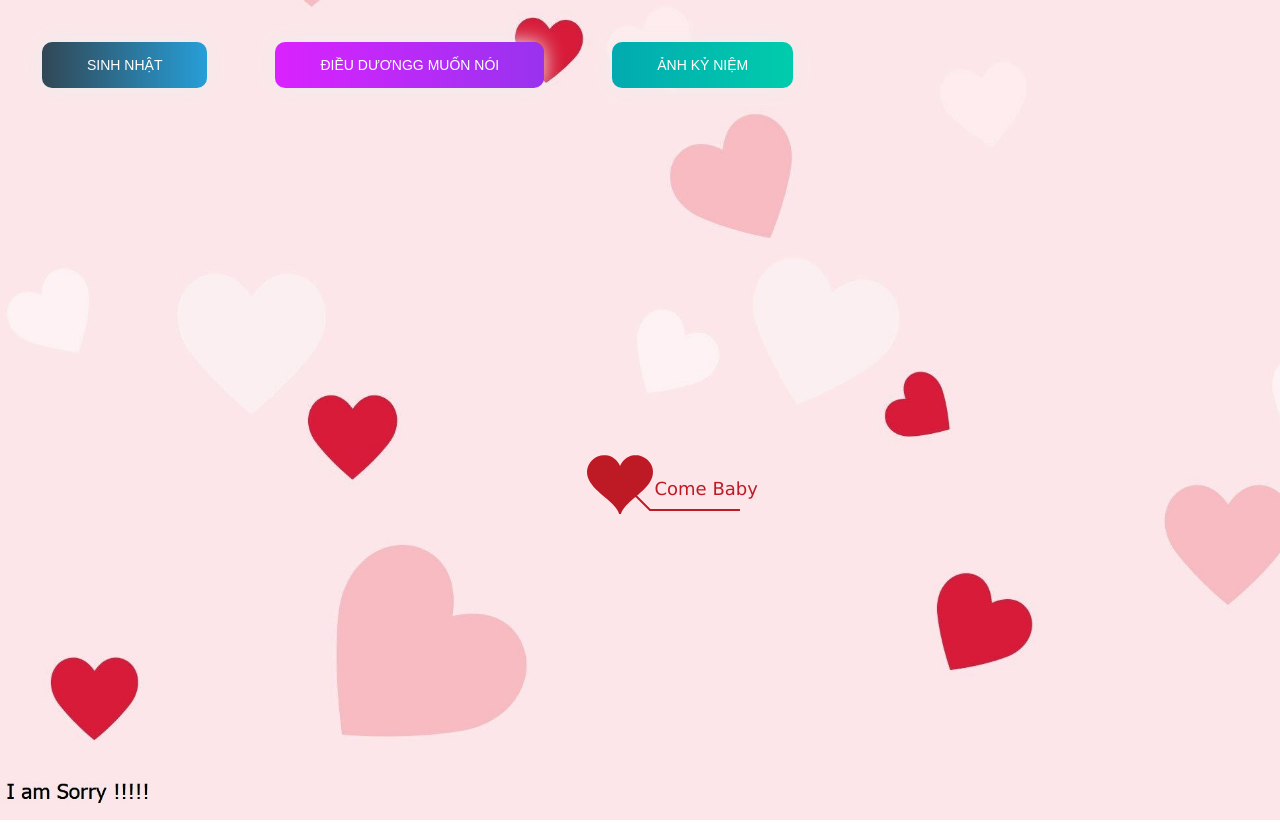
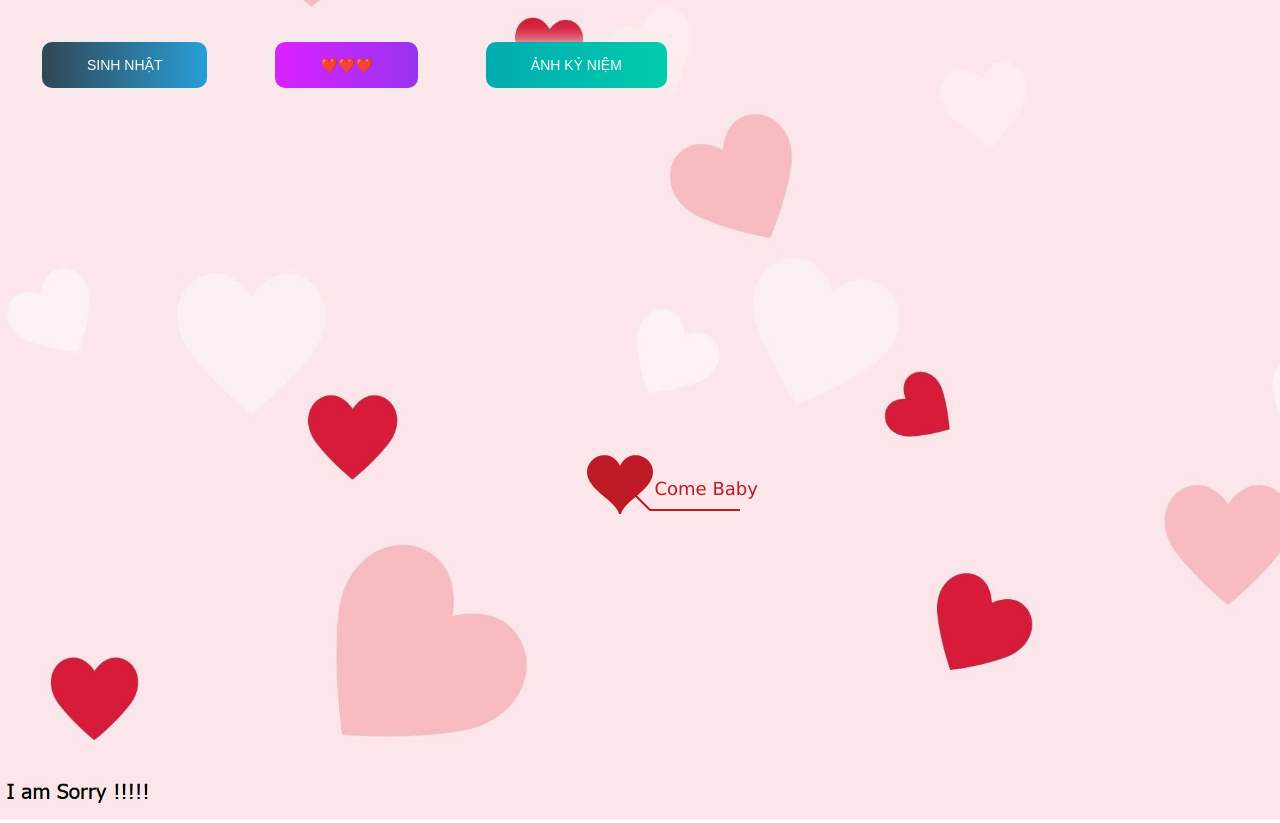
Before and after one commit to VanDuonggg/Happybithday_Haa, a plain HTML site: page timeline.html in a window 1280 px wide. Drawn offline with Linux system fonts and the light colour scheme.

Commit message:
Update timeline.html

```diff
--- a/timeline.html
+++ b/timeline.html
@@ -22,7 +22,7 @@
     <body>
         <div class="buttons">
             <a href="index.html" class="btn btn-bir">Sinh nhật</a>
-            <a href="timeline.html" class="btn btn-timeline">Điều Dươngg muốn nói</a>
+            <a href="timeline.html" class="btn btn-timeline">❤️❤️❤️</a>
             <a href="gallery.html" class="btn btn-gallery">Ảnh kỷ niệm</a>
         </div>
         <div id="main">
```
